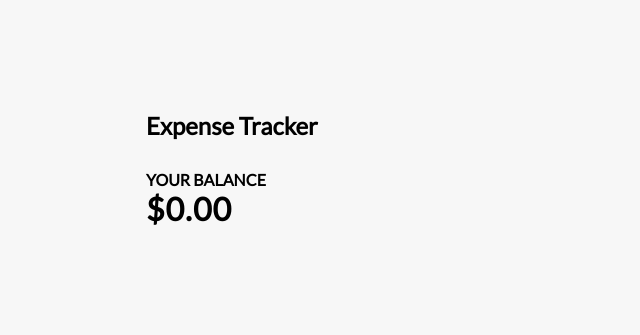
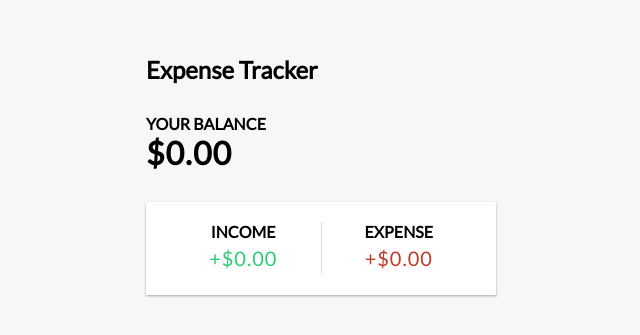
Before and after one commit to arunraj3/expense-tracking-app, a React (Create React App) app: page / in a window 1280 px wide. Shown: the part 225-560 px from the top of the page, without its empty margins (319-959 px from the left). Built offline with nearby package versions, Linux system fonts and the light colour scheme.

Commit message:
Added Income expense

```diff
--- a/src/App.js
+++ b/src/App.js
@@ -2,6 +2,7 @@
 
 import Header from './components/Header';
 import Balance from './components/Balance'
+import IncomeExpense from './components/IncomeExpense';
 export default function App() {
   return (
     <>
@@ -9,6 +10,9 @@
      <div className="container">
       <Balance/>
      </div>
+     <div>
+      <IncomeExpense/>
+     </div>
     </>
   );
 }
--- /dev/null
+++ b/src/components/IncomeExpense.js
@@ -0,0 +1,20 @@
+import React from "react"
+
+
+export default function IncomeExpense(){
+
+    return(
+        <>
+            <div className="inc-exp-container">
+                <div >
+                    <h4>Income</h4>
+                    <p id="money-plus" className="money plus">+$0.00</p>
+                </div>
+                <div >
+                    <h4>Expense</h4>
+                    <p id="money-minus" className="money minus">+$0.00</p>
+                </div>
+            </div>
+        </>
+    );
+}
```
